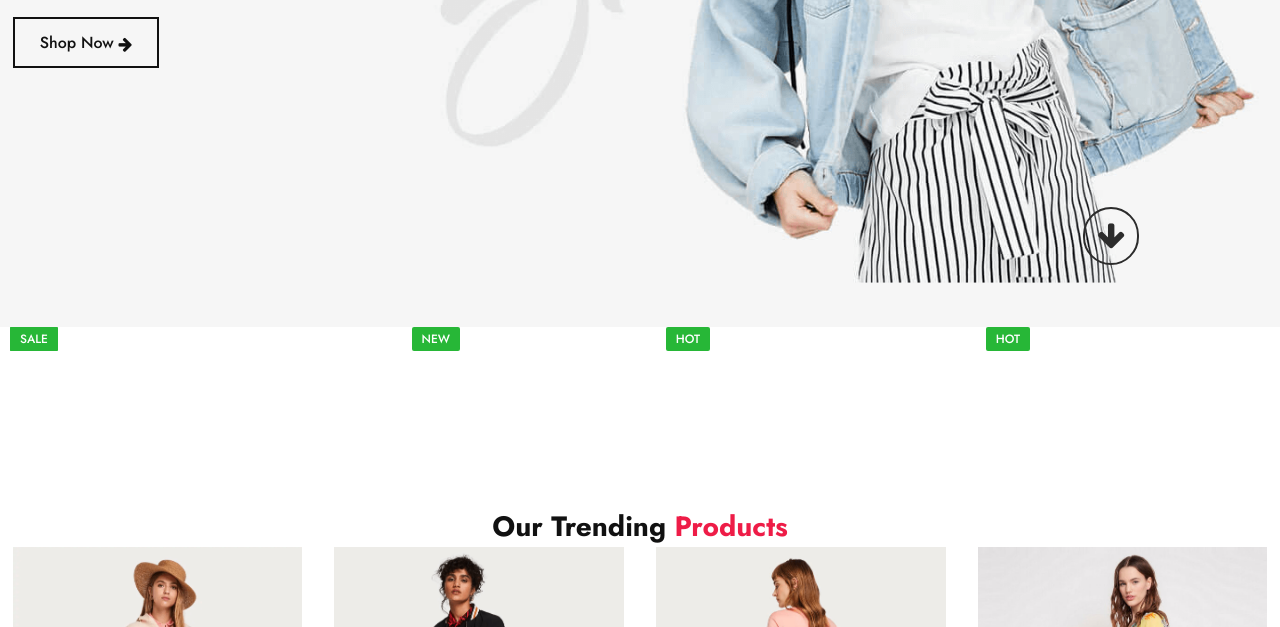
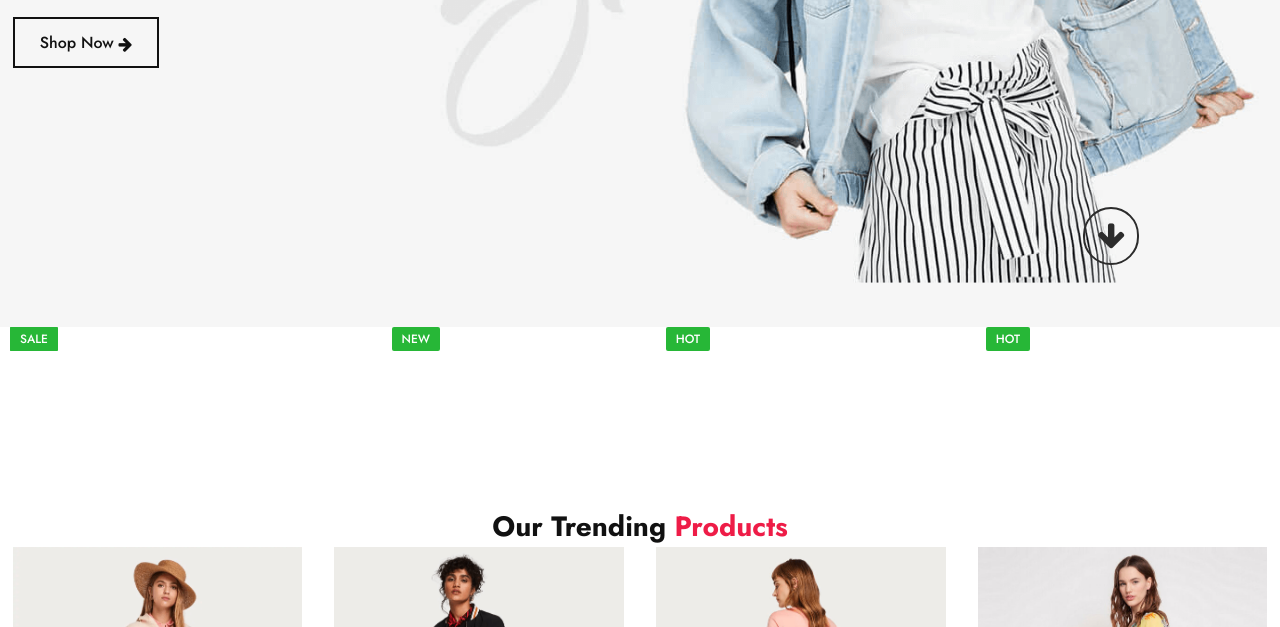
Before and after one commit to gideonbassey04-commits/my-defense-work, a plain HTML site: page index.html in a window 1280 px wide. Shown: the part 473-1100 px from the top of the page. Drawn offline with nearby package versions, Linux system fonts and the light colour scheme.

Commit message:
Update style.css

```diff
--- a/style.css
+++ b/style.css
@@ -190,7 +190,7 @@ header.sticky{
 .tag{
     position: absolute;
     top: 800px;
-    right: 820px;
+    right: 840px;
     color: #fff;
     font-size: 12px;
     font-weight: 500;
```
